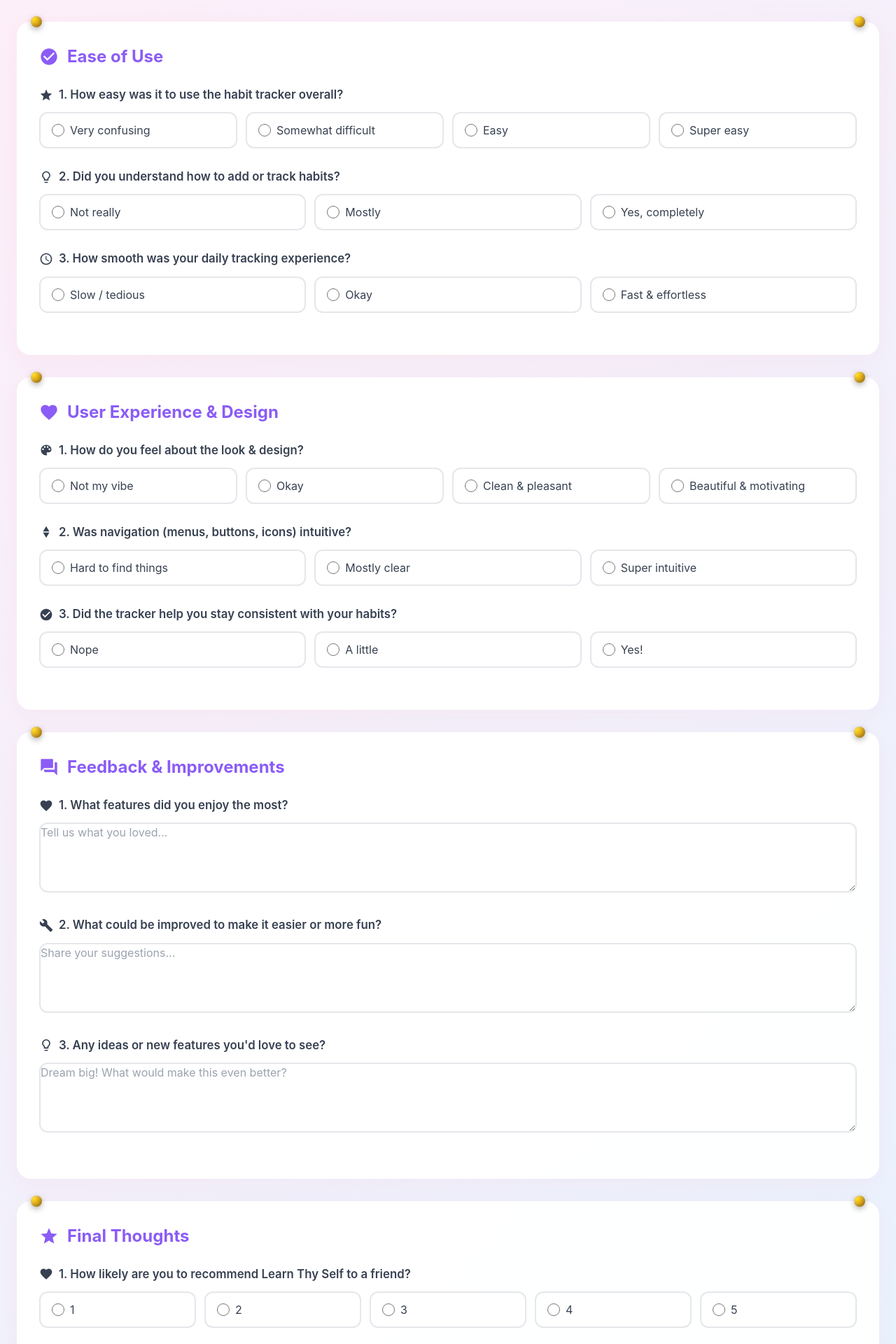
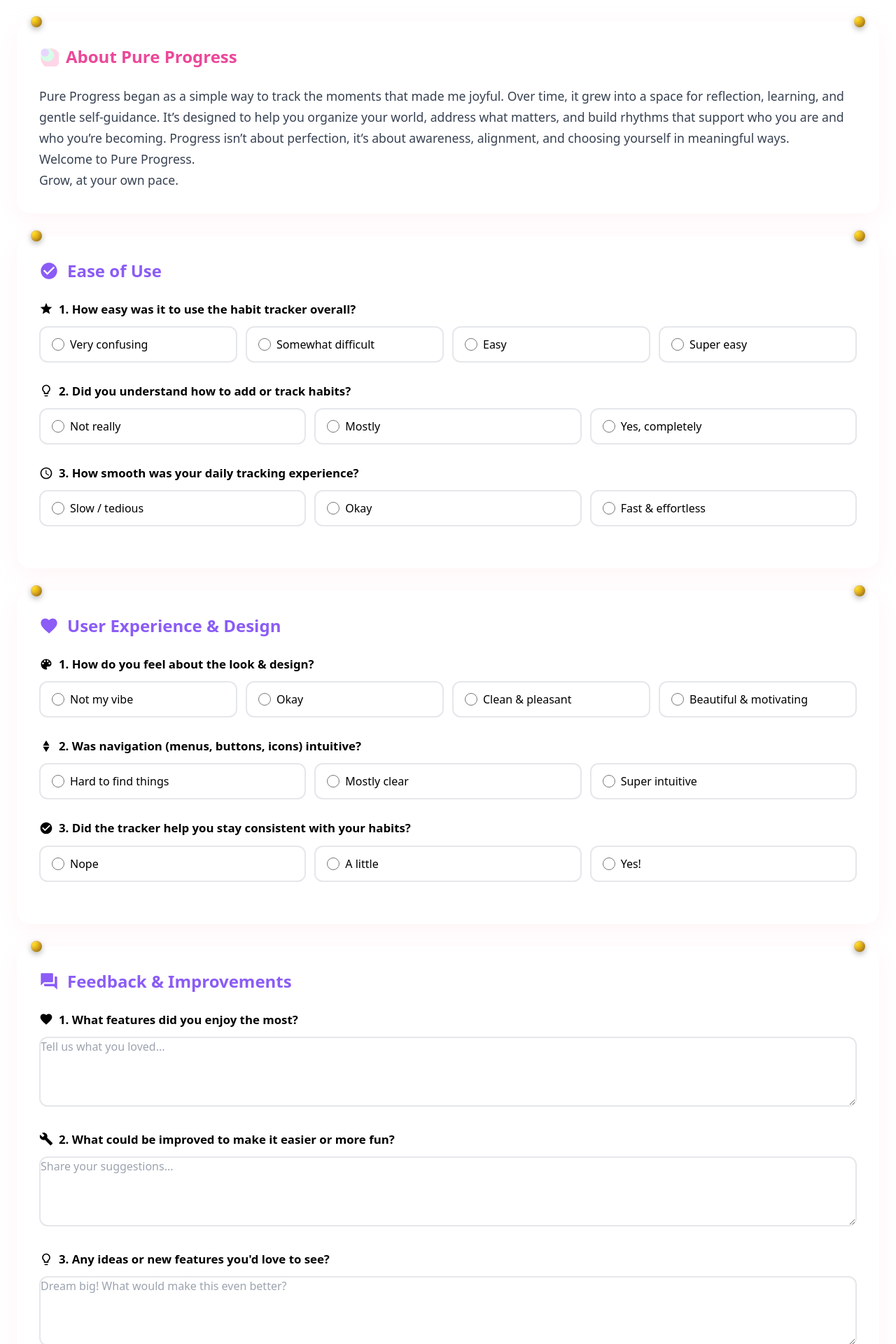
Before and after one commit to Bellawareness/pureprogress, a Flask app: template templates/feedback.html in a window 1280 px wide. Shown: the part 381-2301 px from the top of the page at 70% size. Run offline with Flask 3, Linux system fonts and the light colour scheme; the template is opened without the code that fills it, so the values that code supplies are empty; some libraries are stand-ins or nearby versions.

Commit message:
Enhance feedback page: pastel theme, About section, SVG icons, donation button. Update index.html title for consistency.

```diff
--- a/templates/feedback.html
+++ b/templates/feedback.html
@@ -9,21 +9,13 @@
 <link href="https://fonts.googleapis.com/css2?family=Pacifico&display=swap" rel="stylesheet">
 <style>
 :root{
---pastel-pink:#ffd6e7;
---pastel-blue:#d6e9ff;
---pastel-lavender:#e7d6ff;
---pastel-mint:#d6ffe9;
---pastel-peach:#ffebd6;
---pastel-yellow:#fff9d6;
---bg-gradient-start:#ffeef8;
---bg-gradient-end:#e7f3ff;
---card-bg:rgba(255,255,255,0.95);
---text-primary:#374151;
---text-secondary:#6b7280;
---border-color:rgba(255,154,162,0.2);
---accent-1:#ec4899;
---accent-2:#8b5cf6;
---accent-3:#0ea5e9;
+}
+.card.pastel-pink { background: var(--pastel-pink); }
+.card.pastel-blue { background: var(--pastel-blue); }
+.card.pastel-lavender { background: var(--pastel-lavender); }
+.card.pastel-mint { background: var(--pastel-mint); }
+.card.pastel-peach { background: var(--pastel-peach); }
+.card.pastel-yellow { background: var(--pastel-yellow); }
 }
 body{
 font-family:Inter,system-ui,-apple-system,Arial,sans-serif;
@@ -264,15 +262,36 @@ Habit Tracker Feedback
 </div>
 </div>
 
+<div class="card pastel-pink" style="margin-bottom:32px;">
+  <h2 class="section-title" style="color:#ec4899;display:flex;align-items:center;gap:10px;">
+    <svg width="28" height="28" viewBox="0 0 24 24" fill="none">
+      <circle cx="14" cy="14" r="12" fill="#ffd6e7"/>
+      <circle cx="10" cy="10" r="8" fill="#d6ffe9"/>
+      <circle cx="7" cy="7" r="5" fill="#e7d6ff"/>
+    </svg>
+    About Pure Progress
+  </h2>
+  <p style="font-size:1.1rem;line-height:1.7;color:#374151;">
+    Pure Progress began as a simple way to track the moments that made me joyful. Over time, it grew into a space for reflection, learning, and gentle self-guidance.
+    It’s designed to help you organize your world, address what matters, and build rhythms that support who you are and who you’re becoming.
+    Progress isn’t about perfection, it’s about awareness, alignment, and choosing yourself in meaningful ways.
+      <p style="font-size:1.1rem;line-height:1.7;color:#374151;">
+Welcome to Pure Progress.  </p>
+         <p style="font-size:1.1rem;line-height:1.7;color:#374151;">
+ Grow, at your own pace. </p>
+  </p>
+
+</div>
+
 <div id="successMessage" class="success-message">
 <svg width="64" height="64" viewBox="0 0 24 24" fill="#10b981" style="margin:0 auto 16px;">
 <path d="M12 2C6.48 2 2 6.48 2 12s4.48 10 10 10 10-4.48 10-10S17.52 2 12 2zm-2 15l-5-5 1.41-1.41L10 14.17l7.59-7.59L19 8l-9 9z"/>
 </svg>
 <h2 style="color:#059669;font-size:1.5rem;margin-bottom:8px;">Thank you for your feedback!</h2>
-<p style="color:#047857;">Your insights help us improve Learn Thy Self 🌱</p>
+<p style="color:#047857;">Your insights help us improve Learn Thy Self </p>
 </div>
 
-<form id="feedbackForm" action="https://formspree.io/f/YOUR_FORM_ID" method="POST">
+<form id="feedbackForm" action="https://formspree.io/f/xovyqdln" method="POST">
 
 <!-- Ease of Use Section -->
 <div class="card">
@@ -358,7 +377,7 @@ Ease of Use
 </div>
 
 <!-- User Experience & Design Section -->
-<div class="card">
+<div class="card pastel-blue">
 <h2 class="section-title">
 <svg width="28" height="28" viewBox="0 0 24 24" fill="currentColor">
 <path d="M12 21.35l-1.45-1.32C5.4 15.36 2 12.28 2 8.5 2 5.42 4.42 3 7.5 3c1.74 0 3.41.81 4.5 2.09C13.09 3.81 14.76 3 16.5 3 19.58 3 22 5.42 22 8.5c0 3.78-3.4 6.86-8.55 11.54L12 21.35z"/>
@@ -442,7 +461,7 @@ User Experience & Design
 </div>
 
 <!-- Feedback & Improvements Section -->
-<div class="card">
+<div class="card pastel-lavender">
 <h2 class="section-title">
 <svg width="28" height="28" viewBox="0 0 24 24" fill="currentColor">
 <path d="M21 6h-2v9H6v2c0 .55.45 1 1 1h11l4 4V7c0-.55-.45-1-1-1zm-4 6V3c0-.55-.45-1-1-1H3c-.55 0-1 .45-1 1v14l4-4h10c.55 0 1-.45 1-1z"/>
@@ -482,7 +501,7 @@ Feedback & Improvements
 </div>
 
 <!-- Final Thoughts Section -->
-<div class="card">
+<div class="card pastel-mint">
 <h2 class="section-title">
 <svg width="28" height="28" viewBox="0 0 24 24" fill="currentColor">
 <path d="M12 17.27L18.18 21l-1.64-7.03L22 9.24l-7.19-.61L12 2 9.19 8.63 2 9.24l5.46 4.73L5.82 21z"/>
@@ -540,7 +559,17 @@ Submit Feedback
 </button>
 
 </form>
-
+ <div style="margin-top:24px;text-align:center;">
+    <a href="https://cash.app/$BellaKairos" target="_blank" style="display:inline-flex;align-items:center;gap:8px;padding:10px 24px;background:#e7d6ff;color:#8b5cf6;border-radius:8px;font-weight:600;font-size:1rem;text-decoration:none;box-shadow:0 2px 8px rgba(139,92,246,0.08);transition:background 0.2s;">
+      <svg width="22" height="22" viewBox="0 0 24 24" fill="none">
+        <ellipse cx="12" cy="12" rx="10" ry="8" fill="#d6ffe9"/>
+        <ellipse cx="12" cy="12" rx="6" ry="4" fill="#ffd6e7"/>
+        <text x="12" y="16" text-anchor="middle" font-size="12" fill="#8b5cf6" font-family="Arial" font-weight="bold">$</text>
+      </svg>
+      Support &amp; Donate
+    </a>
+    <div style="font-size:0.95rem;color:#6b7280;margin-top:8px;">Your support helps maintain and grow this project 💖</div>
+  </div>
 </div>
 
 <script>
--- a/templates/index.html
+++ b/templates/index.html
@@ -4,7 +4,7 @@
 <meta charset="utf-8"/>
 <meta name="viewport" content="width=device-width,initial-scale=1"/>
 <meta name="google" content="notranslate"/>
-<title>Learn Thyself - Desktop Organizer</title>
+<title>Learn Thyself a Desktop Organizer</title>
 
 <!-- PWA Meta Tags -->
 <meta name="description" content="Your personal habit tracker with mood tracking, activities, spending, and reflections">
```
Also changed, not shown: other parts of templates/feedback.html (+16 -10 lines).
